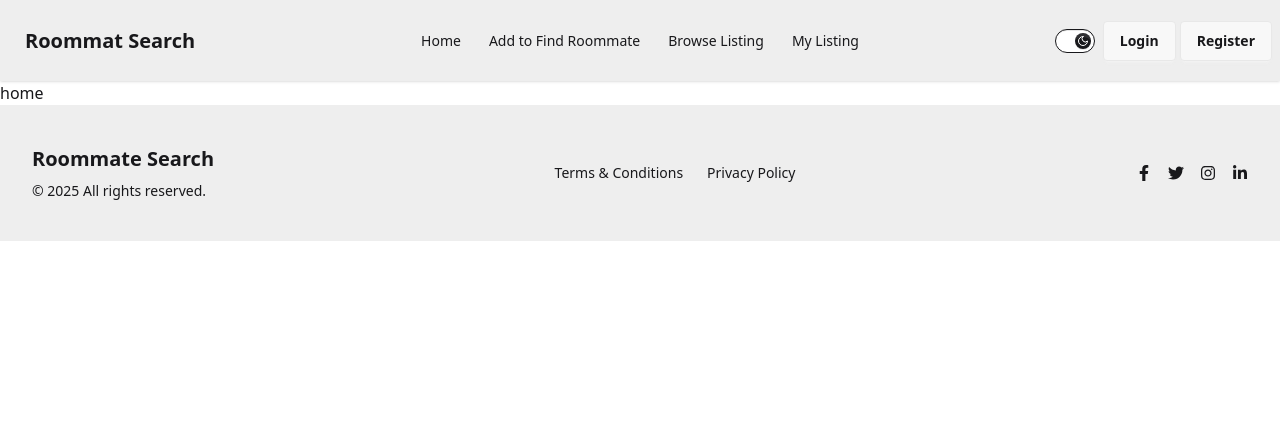
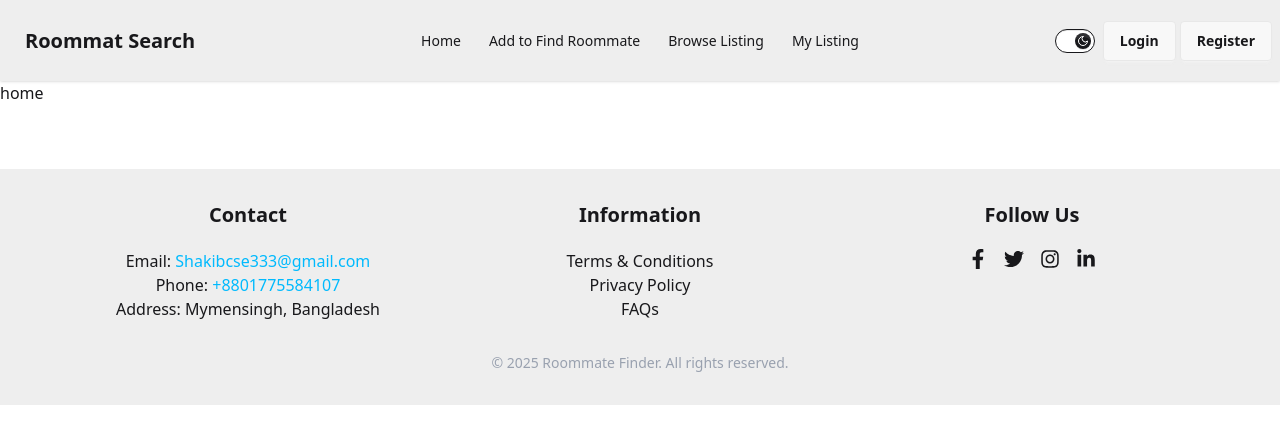
Before and after one commit to Shakib-cse/roommate-search-client, a React (Vite) app: page / in a window 1280 px wide. Shown: the top 444 px of the page. Built offline with nearby package versions, Linux system fonts and the light colour scheme; no server answers.

Commit message:
faq, privacy, terms page finished

```diff
--- /dev/null
+++ b/src/Components/FAQ.jsx
@@ -0,0 +1,50 @@
+import Header from "./Header";
+import Footer from "./Footer";
+
+const FAQ = () => {
+  return (
+    <div>
+      <header><Header /></header>
+
+      <main className="w-11/12 mx-auto">
+        <h1 className="text-3xl font-bold text-center my-8">Frequently Asked Questions</h1>
+
+        <div className="max-w-3xl mx-auto space-y-4 h-60">
+          <div className="collapse collapse-plus bg-base-100 border border-base-300">
+            <input type="radio" name="my-accordion-3" defaultChecked />
+            <div className="collapse-title font-semibold">
+              How do I create an account?
+            </div>
+            <div className="collapse-content text-sm">
+              Click the "Sign Up" button in the top right corner and follow the registration process.
+            </div>
+          </div>
+
+          <div className="collapse collapse-plus bg-base-100 border border-base-300">
+            <input type="radio" name="my-accordion-3" />
+            <div className="collapse-title font-semibold">
+              I forgot my password. What should I do?
+            </div>
+            <div className="collapse-content text-sm">
+              Click on "Forgot Password" on the login page and follow the instructions sent to your email.
+            </div>
+          </div>
+
+          <div className="collapse collapse-plus bg-base-100 border border-base-300">
+            <input type="radio" name="my-accordion-3" />
+            <div className="collapse-title font-semibold">
+              How do I update my profile information?
+            </div>
+            <div className="collapse-content text-sm">
+              Go to "My Account" settings and select "Edit Profile" to make changes.
+            </div>
+          </div>
+        </div>
+      </main>
+
+      <footer><Footer /></footer>
+    </div>
+  );
+};
+
+export default FAQ;
--- a/src/Components/Footer.jsx
+++ b/src/Components/Footer.jsx
@@ -1,37 +1,44 @@
-import React from 'react';
-import { FaFacebookF, FaTwitter, FaInstagram, FaLinkedinIn } from 'react-icons/fa';
-import { NavLink } from 'react-router-dom';
+import { FaFacebookF, FaTwitter, FaInstagram, FaLinkedinIn } from "react-icons/fa";
+import { Link } from "react-router-dom";
 
 const Footer = () => {
   return (
-    <footer className="bg-base-300 py-10">
-      <div className="max-w-7xl mx-auto px-4 sm:px-6 lg:px-8 flex flex-col md:flex-row justify-between items-center space-y-6 md:space-y-0">
+    <footer className="bg-base-300 py-8 px-4 mt-16">
+      <div className="w-11/12 mx-auto grid grid-cols-1 md:grid-cols-3 gap-8 text-center">
 
-        <div className="text-center md:text-left">
-          <h2 className="text-xl font-semibold mb-2">Roommate Search</h2>
-          <p className="text-sm">© {new Date().getFullYear()} All rights reserved.</p>
+        {/* Contact */}
+        <div>
+          <h3 className="text-xl font-semibold mb-5">Contact</h3>
+          <p>Email: <a href="mailto:Shakibcse333@gmail.com" className="text-info">Shakibcse333@gmail.com</a></p>
+          <p>Phone: <a href="tel:" className="text-info"> +8801775584107</a></p>
+          <p>Address: Mymensingh, Bangladesh</p>
         </div>
 
-        <div className="flex space-x-6">
-          <NavLink to="/termsandcondition" className="hover:text-white text-sm transition">Terms & Conditions</NavLink>
-          <NavLink to="/privacypolicy" className="hover:text-white text-sm transition">Privacy Policy</NavLink>
+        {/* Terms */}
+        <div>
+          <h3 className="text-xl font-semibold mb-5">Information</h3>
+          <ul>
+            <li><Link to="/termsandconditions" className="hover:underline">Terms & Conditions</Link></li>
+            <li><Link to="/privacypolicy" className="hover:underline">Privacy Policy</Link></li>
+            <li><Link to="/faq" className="hover:underline">FAQs</Link></li>
+          </ul>
         </div>
 
-        <div className="flex space-x-4">
-          <a href="https://facebook.com" target="_blank" rel="noopener noreferrer" className="hover:text-white transition">
-            <FaFacebookF />
-          </a>
-          <a href="https://twitter.com" target="_blank" rel="noopener noreferrer" className="hover:text-white transition">
-            <FaTwitter />
-          </a>
-          <a href="https://instagram.com" target="_blank" rel="noopener noreferrer" className="hover:text-white transition">
-            <FaInstagram />
-          </a>
-          <a href="https://linkedin.com" target="_blank" rel="noopener noreferrer" className="hover:text-white transition">
-            <FaLinkedinIn />
-          </a>
+        {/* Social Media */}
+        <div>
+          <h3 className="text-xl font-semibold mb-5">Follow Us</h3>
+          <div className="flex gap-4 text-xl justify-center items-center">
+            <a href="https://www.facebook.com/" target="_blank" className="hover:text-blue-500"><FaFacebookF /></a>
+            <a href="https://www.twitter.com/" target="_blank" className="hover:text-blue-400"><FaTwitter /></a>
+            <a href="https://www.instagram.com/" target="_blank" className="hover:text-pink-500"><FaInstagram /></a>
+            <a href="https://www.linkedin.com/" target="_blank" className="hover:text-blue-600"><FaLinkedinIn /></a>
+          </div>
         </div>
+
       </div>
+      <p className="text-center mt-8 text-sm text-gray-400">
+        &copy; {new Date().getFullYear()} Roommate Finder. All rights reserved.
+      </p>
     </footer>
   );
 };
--- a/src/Components/Header.jsx
+++ b/src/Components/Header.jsx
@@ -1,8 +1,8 @@
-
 import { Link, useNavigate } from "react-router-dom";
 import ThemeToggle from "./ThemeToggle";
 import { AuthContext } from "../Provider/AuthContext";
 import { use } from "react";
+import Swal from "sweetalert2";
 
 const Header = () => {
   const { user, logout } = use(AuthContext);
@@ -11,7 +11,13 @@ const Header = () => {
   const logoutBtn = () => {
     logout()
       .then(() => {
-        alert("logout successfully");
+        Swal.fire({
+          position: "top-end",
+          icon: "success",
+          title: "Logout Seccessfull",
+          showConfirmButton: false,
+          timer: 1500,
+        });
         navigate("/");
       })
       .catch((error) => {
@@ -69,16 +75,23 @@ const Header = () => {
         <ul className="menu menu-horizontal px-1">{links}</ul>
       </div>
       <div className="navbar-end">
-        <div className="mr-2"><ThemeToggle /></div>
+        <div className="mr-2">
+          <ThemeToggle />
+        </div>
         {user ? (
           <>
-          <img src="https://i.ibb.co/rL63m2v/0000052779.jpg" alt="profile" className="w-10 h-10 rounded-full mx-2" />
+            <img
+              src="https://i.ibb.co/rL63m2v/0000052779.jpg"
+              alt="profile"
+              className="w-10 h-10 rounded-full mx-2"
+            />
             <button onClick={logoutBtn} className="btn">
               Logout
             </button>
           </>
         ) : (
-          <><Link to="/login" className="btn">
+          <>
+            <Link to="/login" className="btn">
               Login
             </Link>
             <Link to="/registration" className="btn ml-1">
--- /dev/null
+++ b/src/Components/PrivacyPolicy.jsx
@@ -0,0 +1,47 @@
+import Footer from "./Footer";
+import Header from "./Header";
+
+const PrivacyPolicy = () => {
+  return (
+    <div>
+      <header>
+        <Header />
+      </header>
+      <main className=" w-11/12 mx-auto">
+        <div className="max-w-4xl mx-auto p-6">
+          <h1 className="text-3xl font-bold mb-4">Privacy Policy</h1>
+          <p className="mb-4">
+            Your privacy is important to us. This policy outlines how we
+            collect, use, and protect your information.
+          </p>
+          <h2 className="text-xl font-semibold mt-6 mb-2">
+            1. Information We Collect
+          </h2>
+          <p>
+            We collect personal details (like name, email, and preferences) when
+            you register or interact with our platform.
+          </p>
+          <h2 className="text-xl font-semibold mt-6 mb-2">2. How We Use It</h2>
+          <p>
+            To match you with potential roommates and improve our services. We
+            do not sell your data to third parties.
+          </p>
+          <h2 className="text-xl font-semibold mt-6 mb-2">3. Cookies</h2>
+          <p>
+            We use cookies to track usage and enhance your experience. You can
+            disable them in your browser settings.
+          </p>
+          <h2 className="text-xl font-semibold mt-6 mb-2">4. Data Security</h2>
+          <p>
+            We implement standard security measures to protect your information.
+          </p>
+        </div>
+      </main>
+      <footer>
+        <Footer />
+      </footer>
+    </div>
+  );
+};
+
+export default PrivacyPolicy;
--- /dev/null
+++ b/src/Components/TermsAndConditions.jsx
@@ -0,0 +1,43 @@
+import Footer from "./Footer";
+import Header from "./Header";
+
+const TermsAndConditions = () => {
+  return (
+    <div>
+        <header>
+            <Header/>
+        </header>
+<main className=" w-11/12 mx-auto">
+          <h1 className="text-3xl font-bold mb-4 py-5">Terms & Conditions</h1>
+      <p className="mb-4">
+        By using Roommate Finder, you agree to the following terms and conditions.
+      </p>
+      <h2 className="text-xl font-semibold mt-6 mb-2">1. Use of Service</h2>
+      <p>
+        You must be 18 years or older to use this service. You agree not to use
+        our platform for unlawful purposes or to impersonate others.
+      </p>
+      <h2 className="text-xl font-semibold mt-6 mb-2">2. Account Responsibility</h2>
+      <p>
+        You are responsible for maintaining the confidentiality of your account
+        and all activities under it.
+      </p>
+      <h2 className="text-xl font-semibold mt-6 mb-2">3. Listings & Communication</h2>
+      <p>
+        All roommate listings and messages must be truthful. We reserve the right
+        to remove any content deemed inappropriate or fraudulent.
+      </p>
+      <h2 className="text-xl font-semibold mt-6 mb-2">4. Modifications</h2>
+      <p>
+        We may update these terms at any time. Continued use of the platform means
+        you accept those changes.
+      </p>
+</main>
+<footer>
+    <Footer/>
+</footer>
+    </div>
+  );
+};
+
+export default TermsAndConditions;
```
Also changed, not shown: src/Router/Router.jsx (+15 -0 lines). Lines whose indentation alone changed are shown as unchanged.
